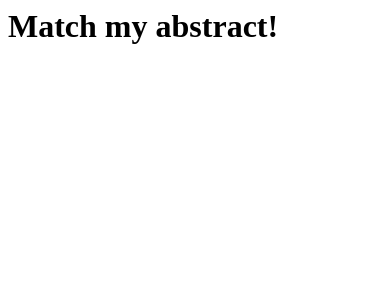
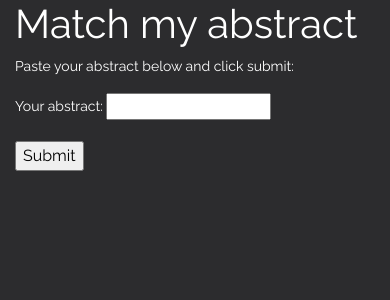
Before and after one commit to ahlstromvij/match_my_abstract, a Django app: page / in a window 390 px wide. Shown: the top 300 px of the page. Run offline with Django 4.2, Linux system fonts and the light colour scheme; some libraries are stand-ins or nearby versions.

Commit message:
Implemented simple form flow

```diff
--- /dev/null
+++ b/abstract_match/forms.py
@@ -0,0 +1,4 @@
+from django import forms
+
+class AbstractForm(forms.Form):
+    user_abstract = forms.CharField(label='Your abstract', max_length=500)
--- /dev/null
+++ b/abstract_match/static/css/styles.css
@@ -0,0 +1,14 @@
+@import url(https://fonts.googleapis.com/css?family=Raleway:100,200,300,400,700&display=swap);
+
+body {
+    background-color: #2C2C2E;
+    color: white;
+}
+
+* {
+    font-family: 'Raleway';
+}
+
+p {
+    font-size: 14px;
+}
--- a/abstract_match/urls.py
+++ b/abstract_match/urls.py
@@ -1,8 +1,9 @@
 # abstract_match/urls.py
 from django.urls import path
-
-from .views import HomePageView
+from .import views
+from .views import ResultsView
 
 urlpatterns = [
-	path('', HomePageView.as_view(), name='home'),
+	path('', views.get_abstract, name='home'),
+	path('results/', ResultsView.as_view(), name='results'),
 ]
--- a/abstract_match/views.py
+++ b/abstract_match/views.py
@@ -1,6 +1,35 @@
 # abstract_match/views.py
 from django.shortcuts import render
+from django.http import HttpResponseRedirect
 from django.views.generic import TemplateView
+from .forms import AbstractForm
+
 
 class HomePageView(TemplateView):
 	template_name = 'home.html'
+
+def get_abstract(request):
+    # if this is a POST request we need to process the form data
+    if request.method == 'POST':
+        # create a form instance and populate it with data from the request:
+        form = AbstractForm(request.POST)
+        # check whether it's valid:
+        if form.is_valid():
+            # process the data in form.cleaned_data as required
+            # ...
+            # redirect to a new URL:
+            return HttpResponseRedirect('/results/')
+
+    # if a GET (or any other method) we'll create a blank form
+    else:
+        form = AbstractForm()
+
+    return render(request, 'home.html', {'form': form})
+
+class ResultsView(TemplateView):
+	template_name = 'results.html'
+
+	def post(self, request):
+		context = {}
+		context["user_abstract"] = request.POST['user_abstract']
+		return render(request, 'results.html', context)
--- a/match_my_abstract/settings.py
+++ b/match_my_abstract/settings.py
@@ -117,7 +117,7 @@ USE_TZ = True
 # Static files (CSS, JavaScript, Images)
 # https://docs.djangoproject.com/en/4.0/howto/static-files/
 
-STATIC_URL = 'static/'
+STATIC_URL = '/static/'
 
 # Default primary key field type
 # https://docs.djangoproject.com/en/4.0/ref/settings/#default-auto-field
--- /dev/null
+++ b/templates/base.html
@@ -0,0 +1,29 @@
+<!doctype html>
+{% load static %}
+<!doctype html>
+<html lang="en">
+    <head>
+    <meta charset="utf-8">
+    <meta name="viewport" content="width=device-width, initial-scale=1, shrink-to-fit=no">
+
+        <link rel="stylesheet" href="https://stackpath.bootstrapcdn.com/bootstrap/4.4.1/css/bootstrap.min.css" integrity="sha384-Vkoo8x4CGsO3+Hhxv8T/Q5PaXtkKtu6ug5TOeNV6gBiFeWPGFN9MuhOf23Q9Ifjh" crossorigin="anonymous">
+        <link rel="stylesheet" href="https://cdnjs.cloudflare.com/ajax/libs/font-awesome/4.7.0/css/font-awesome.min.css">
+
+        <link rel="stylesheet" href="{% static 'css/styles.css' %}">
+
+        <title>Match my abstract</title>
+
+    </head>
+
+    <body>
+        <div class="container">
+            <div class="row">
+                <div class="col-sm-12">
+                    {% block content %}
+                    {% endblock content %}
+                </div>
+            </div>
+        </div>
+    <script src="https://stackpath.bootstrapcdn.com/bootstrap/4.4.1/js/bootstrap.min.js" integrity="sha384-wfSDF2E50Y2D1uUdj0O3uMBJnjuUD4Ih7YwaYd1iqfktj0Uod8GCExl3Og8ifwB6" crossorigin="anonymous"></script>
+    </body>
+</html>
--- a/templates/home.html
+++ b/templates/home.html
@@ -1,2 +1,14 @@
 <!-- templates/home.html -->
-<h1>Match my abstract!</h1>
+{% extends 'base.html' %}
+
+{% block content %}
+
+<h1>Match my abstract</h1>
+<p>Paste your abstract below and click submit:</p>
+<form action="/results/" method="post">
+    {% csrf_token %}
+    {{ form.as_p }}
+    <input type="submit" value="Submit">
+</form>
+
+{% endblock content %}
```
Also changed, not shown: templates/results.html (added, +9 -0 lines), match_my_abstract/views.py (added), 3 other files.
